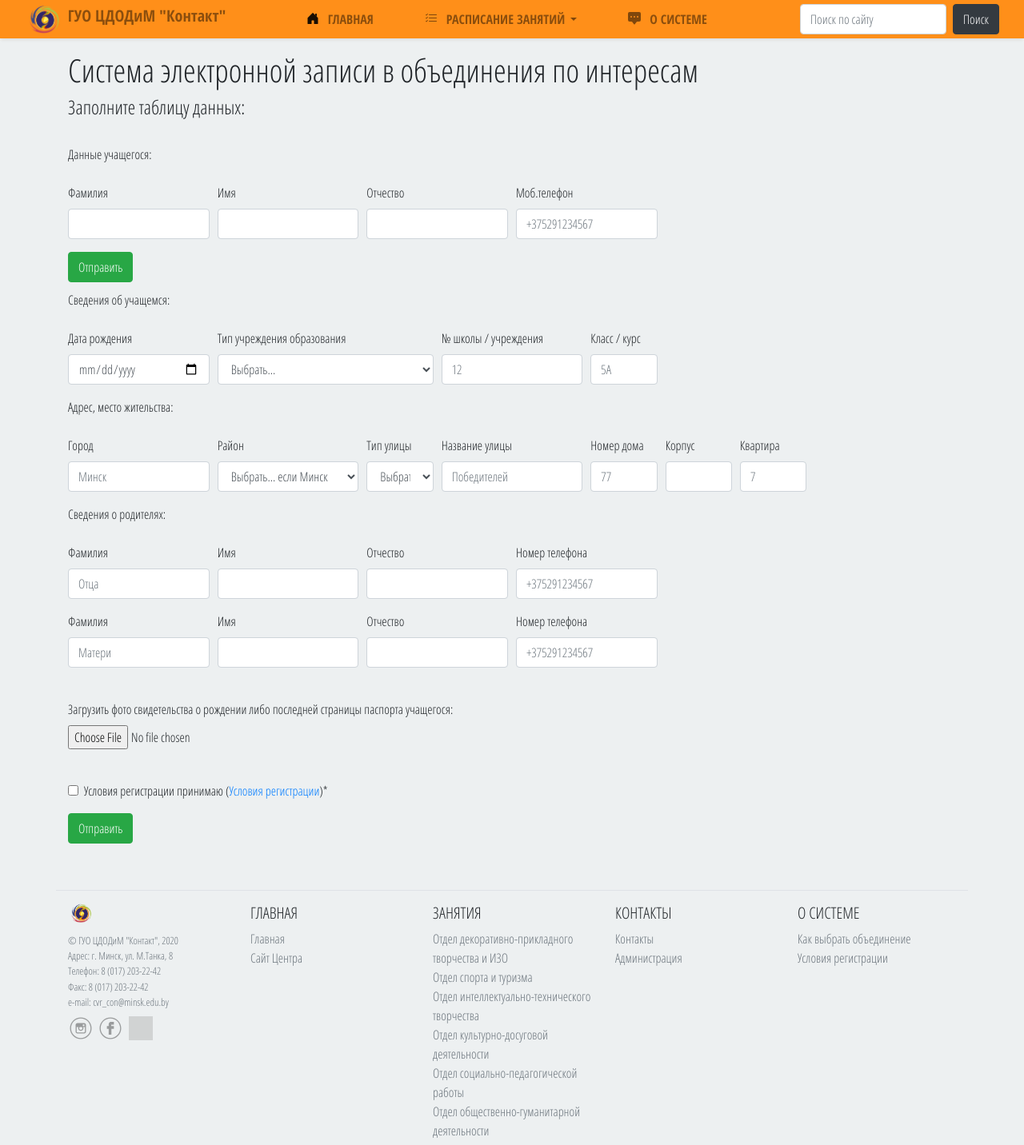
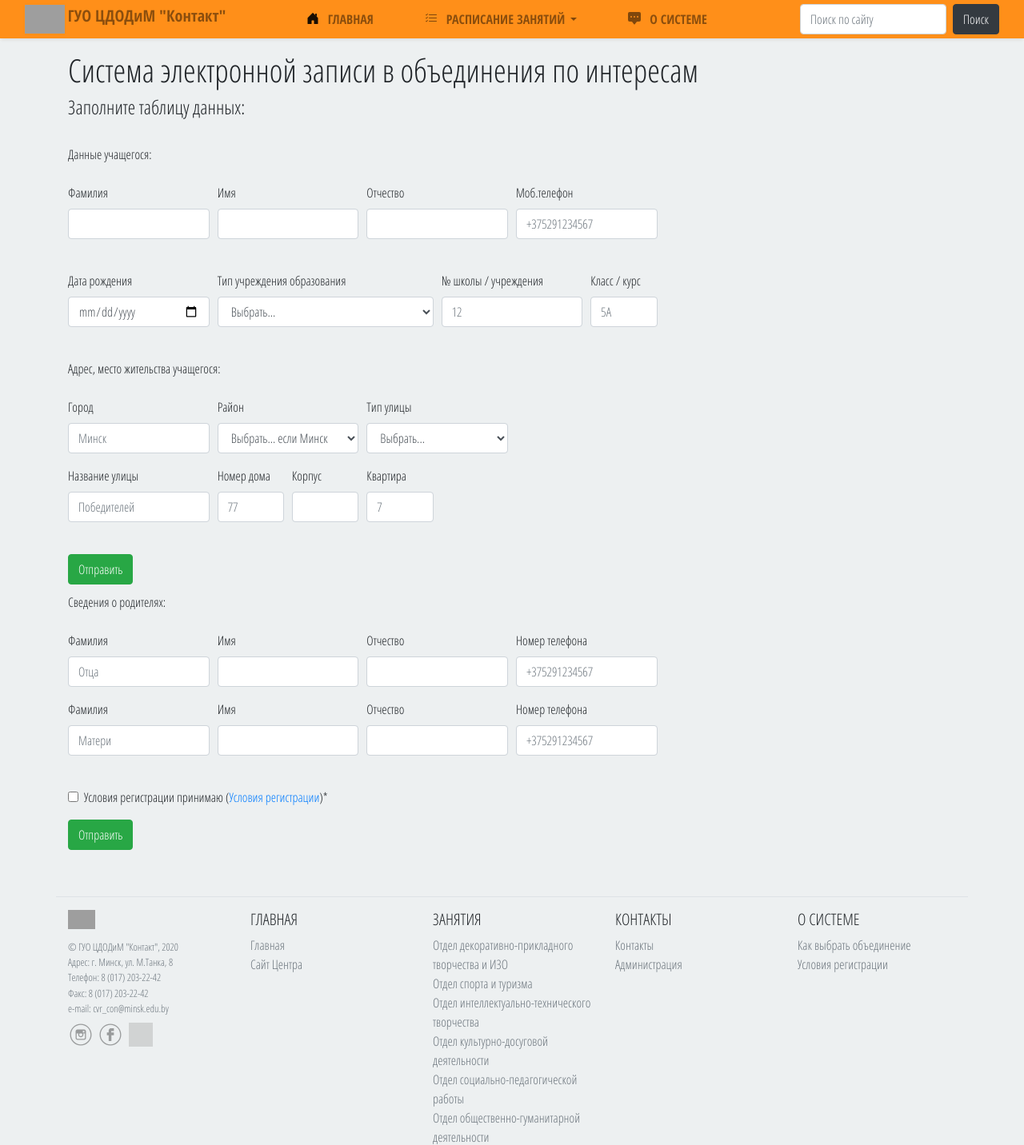
Before and after one commit to evgene30/python-flask-register, a Flask app: page / in a window 1280 px wide. Shown: the top 1432 px of the page at 80% size. Run offline with Flask 2, Linux system fonts and the light colour scheme; some libraries are stand-ins or nearby versions; grey boxes are pictures that could not be loaded.

Commit message:
v.12.11.10

```diff
--- a/ImageWrite.py
+++ b/ImageWrite.py
@@ -1,4 +1,5 @@
 from PIL import Image
+
 
 
 def scale_image(input_image_path,
--- a/app.py
+++ b/app.py
@@ -4,12 +4,11 @@ import pymysql.cursors
 # Создаем экземпляр Flask App
 app = Flask(__name__)
 
-
 # Соединяемся с базой данных
 con = pymysql.connect(host='127.0.0.1',
                       user='root',
                       password='12345678',
-                      db='expenses',
+                      db='kontakt',
                       charset='utf8mb4',
                       cursorclass=pymysql.cursors.DictCursor)
 
@@ -20,38 +19,50 @@ def index():
     # Проверяем использование метода отправки данных
     if request.method == "POST":
         cur = con.cursor()
-        print(request.form)
+
         b = request.form['inputFamily'].strip()
         a = request.form['inputName'].strip()
         c = request.form['inputLastName'].strip()
         d = request.form['inputPhone'].strip()
+        e = request.form['inputDateBirthsday'].strip()
+        f = request.form['inputShool'].strip()
+        g = request.form['inputNumberShool'].strip()
+        h = request.form['inputClass'].strip()
+        j = request.form['inputCity'].strip()
+        k = request.form['inputRaion'].strip()
+        l = request.form['inputTupeStreet'].strip()
+        m = request.form['imputNameStreet'].strip()
+        u = request.form['inputHome'].strip()
+        r = request.form['inputCorpus'].strip()
+        mr = request.form['inputRoom'].strip()
+
 
         # Ввод значений полей в базу данных
         cur.execute(
-            """INSERT INTO staff (Name, Family, FatherFamily, sum)
-            VALUES ('%(Name)s', '%(Family)s', '%(FatherFamily)s','%(sum)s')
-            """ % {"Name": a, "Family": b, "FatherFamily": c, "sum": d}
+            """INSERT INTO user_kontakt (inputFamily, inputName, inputLastName, inputPhone, inputDateBirthsday, inputShool, inputNumberShool, inputClass, inputCity, inputRaion, inputTupeStreet, imputNameStreet, inputHome, inputCorpus, inputRoom)
+            VALUES ('%(inputFamily)s', '%(inputName)s', '%(inputLastName)s', '%(inputPhone)s', '%(inputDateBirthsday)s', '%(inputShool)s','%(inputNumberShool)s', '%(inputClass)s', '%(inputCity)s', '%(inputRaion)s', '%(inputTupeStreet)s','%(imputNameStreet)s','%(inputHome)s','%(inputCorpus)s', '%(inputRoom)s')"""
+                % {"inputFamily": a, "inputName": b, "inputLastName": c, "inputPhone": d, "inputDateBirthsday": e,
+                   "inputShool": f, "inputNumberShool": g, "inputClass": h, "inputCity": j, "inputRaion": k,
+                   "inputTupeStreet": l, "imputNameStreet": m, "inputHome": u, "inputCorpus": r, "inputRoom": mr}
         )
         # Сохранение внесенных изменений
         con.commit()
 
         # Просмотр измененных данных
-        cur.execute("SELECT * FROM staff")
+        cur.execute("SELECT * FROM user_kontakt")
         rows = cur.fetchall()
         for row in rows:
             print(row)
 
         # Вывод информации о изменениях
-        base = "'expenses'".upper()
+        base = "'user_kontakt'".upper()
         print('\n''Изменения в базу ' + base + ' внесены!' + '\n')
         # Закрыть соединение
-        #con.close()
+        # con.close()
         # Выести страницу успешного запроса
         return render_template('Success!.html')
-
-
-
-
+    else:
+        return render_template('index.html')
 
     q = request.args.get('q')
     if q:
@@ -75,6 +86,5 @@ def search():
     return render_template('search.html')
 
 
-
 if __name__ == "__main__":
     app.run(debug=True)
--- a/static/css/style.css
+++ b/static/css/style.css
@@ -24,8 +24,9 @@ html {
 .navbar-brand b:hover,
 .navbar-brand b:focus,
 .navbar-brand b:active {
-  text-decoration: underline;
   opacity: 100;
+  border-bottom: 2px solid #000;
+
 }
 
 .link {
@@ -37,6 +38,7 @@ html {
 
 .ref {
   margin: 0px;
+
 }
 
 .dr2 {
@@ -46,6 +48,7 @@ html {
   margin-left: 2px;
   text-decoration: none;
   opacity: 0.35;
+
 }
 
 .ya-site-form {
@@ -60,24 +63,28 @@ html {
   text-decoration: none;
   opacity: 0.35;
   margin-right: 5px;
+
 }
 
 .dr:hover,
 .dr:focus,
 .dr:active {
   opacity: 100;
+
 }
 
 .dr2:hover,
 .dr2:focus,
 .dr2:active {
   opacity: 100;
+
 }
 
 .succes {
   display: flex;
   align-items: center;
   align-self: center;
+
 }
 
 
--- a/templates/index.html
+++ b/templates/index.html
@@ -31,22 +31,15 @@
             <input type="tel" class="form-control" name="inputPhone" placeholder="+375291234567" value="" required>
         </div>
     </div>
-    <button type="submit" class="btn btn-success" style="margin-bottom: 10px;">Отправить</button>
-</form>
-
-
-
-Сведения об учащемся:
-<br>
     <br>
     <div class="form-row">
         <div class="form-group col-md-2">
-            <label for="date">Дата рождения</label>
-            <input type="date" class="form-control" id="inputDateBirthsday">
+            <label>Дата рождения</label>
+            <input type="date" class="form-control" name="inputDateBirthsday">
         </div>
         <div class="form-group col-md-3">
-            <label for="inputShool">Тип учреждения образования</label>
-            <select id="inputShool" class="form-control">
+            <label>Тип учреждения образования</label>
+            <select name="inputShool" class="form-control">
                 <option selected>Выбрать...</option>
                 <option>Ясли-сад</option>
                 <option>Школа</option>
@@ -57,121 +50,122 @@
             </select>
         </div>
         <div class="form-group col-md-2">
-            <label for="text">№ школы / учреждения</label>
-            <input type="text" class="form-control" id="inputNumberShool" placeholder="12">
+            <label>№ школы / учреждения</label>
+            <input type="text" class="form-control" name="inputNumberShool" placeholder="12">
         </div>
         <div class="form-group col-md-1">
-            <label for="inputClass">Класс / курс</label>
-            <input type="text" class="form-control" id="inputClass" placeholder="5А">
+            <label>Класс / курс</label>
+            <input type="text" class="form-control" name="inputClass" placeholder="5А">
         </div>
     </div>
-
-    Адрес, место жительства:
+    <br>
+Адрес, место жительства учащегося:
     <br>
     <br>
     <div class="form-row">
         <div class="form-group col-md-2">
-            <label for="inputCity">Город</label>
-            <input type="text" class="form-control" id="inputCity" placeholder="Минск">
+            <label>Город</label>
+            <input type="text" class="form-control" name="inputCity" placeholder="Минск">
         </div>
         <div class="form-group col-md-2">
-            <label for="inputState">Район</label>
-            <select id="inputState" class="form-control">
+            <label>Район</label>
+            <select name="inputRaion" class="form-control">
                 <option selected>Выбрать... если Минск</option>
                 <option>Фрунзенский</option>
                 <option>Центральный</option>
+                <option>Советский</option>
+                <option>Первомайский</option>
+                <option>Партизанский</option>
+                <option>Октябрьский</option>
+                <option>Московский</option>
+                <option>Ленинский</option>
+                <option>Заводской</option>
             </select>
         </div>
-        <div class="form-group col-md-1">
-            <label for="inputTupeStreet">Тип улицы</label>
-            <select id="inputTupeStreet" class="form-control">
+        <div class="form-group col-md-2">
+            <label>Тип улицы</label>
+            <select name="inputTupeStreet" class="form-control">
                 <option selected>Выбрать...</option>
-                <option>ул.</option>
-                <option>пр.</option>
-                <option>пер.</option>
+                <option>улица</option>
+                <option>проспект</option>
+                <option>переулок</option>
                 <option>площадь</option>
                 <option>проезд</option>
                 <option>тупик</option>
             </select>
         </div>
+    </div>
+    <div class="form-row">
         <div class="form-group col-md-2">
-            <label for="text">Название улицы</label>
-            <input type="text" class="form-control" id="imputStreet" placeholder="Победителей">
+            <label>Название улицы</label>
+            <input type="text" class="form-control" name="imputNameStreet" placeholder="Победителей">
         </div>
         <div class="form-group col-md-1">
-            <label for="inputCity">Номер дома</label>
-            <input type="text" class="form-control" id="inputCity" placeholder="77">
+            <label>Номер дома</label>
+            <input type="text" class="form-control" name="inputHome" placeholder="77">
         </div>
         <div class="form-group col-md-1">
-            <label for="inputCity">Корпус</label>
-            <input type="text" class="form-control" id="inputCity">
+            <label>Корпус</label>
+            <input type="text" class="form-control" name="inputCorpus">
         </div>
         <div class="form-group col-md-1">
-            <label for="inputCity">Квартира</label>
-            <input type="text" class="form-control" id="inputCity" placeholder="7">
+            <label>Квартира</label>
+            <input type="text" class="form-control" name="inputRoom" placeholder="7">
         </div>
     </div>
+    <br>
+    <button type="submit" class="btn btn-success" style="margin-bottom: 10px;">Отправить</button>
+</form>
 Сведения о родителях:
     <br>
     <br>
-    <form>
     <div class="form-row">
         <div class="form-group col-md-2">
-                <label for="inputEmail4">Фамилия</label>
-                <input type="text" class="form-control" id="inputEmail4" placeholder="Отца">
+            <label>Фамилия</label>
+            <input type="text" class="form-control" name="inputFatherFamyli" placeholder="Отца">
         </div>
         <div class="form-group col-md-2">
-                <label for="inputPassword4">Имя</label>
-                <input type="text" class="form-control" id="inputPassword4">
+            <label>Имя</label>
+            <input type="text" class="form-control" name="inputFatherName">
         </div>
         <div class="form-group col-md-2">
-                <label for="inputPassword4">Отчество</label>
-                <input type="text" class="form-control" id="inputPassword4">
+            <label>Отчество</label>
+            <input type="text" class="form-control" name="inputFatherLastName">
         </div>
         <div class="form-group col-md-2">
-                <label for="inputPassword4">Номер телефона</label>
-                <input type="text" class="form-control" id="inputPassword4" placeholder="+375291234567">
+            <label>Номер телефона</label>
+            <input type="text" class="form-control" name="inputFatherPhone" placeholder="+375291234567">
         </div>
     </div>
-        <form>
     <div class="form-row">
         <div class="form-group col-md-2">
-                    <label for="inputEmail4">Фамилия</label>
-                    <input type="text" class="form-control" id="inputEmail4" placeholder="Матери">
+            <label>Фамилия</label>
+            <input type="text" class="form-control" id="inputMatherFamyli" placeholder="Матери">
         </div>
         <div class="form-group col-md-2">
-                    <label for="inputPassword4">Имя</label>
-                    <input type="text" class="form-control" id="inputPassword4">
+            <label>Имя</label>
+            <input type="text" class="form-control" name="inputMatherName">
         </div>
         <div class="form-group col-md-2">
-                    <label for="inputPassword4">Отчество</label>
-                    <input type="text" class="form-control" id="inputPassword4">
+            <label>Отчество</label>
+            <input type="text" class="form-control" name="inputMatherLastName">
         </div>
         <div class="form-group col-md-2">
-                    <label for="inputPassword4">Номер телефона</label>
-                    <input type="text" class="form-control" id="inputPassword4" placeholder="+375291234567">
+            <label>Номер телефона</label>
+            <input type="text" class="form-control" name="inputMatherPhone" placeholder="+375291234567">
         </div>
     </div>
     <br>
-            <form>
-                <div class="form-group">
-                    <label for="exampleFormControlFile1">Загрузить фото свидетельства о рождении либо последней страницы
-                        паспорта учащегося:</label>
-                    <input type="file" class="form-control-file" id="exampleFormControlFile1">
-                </div>
-            </form>
-            <br>
     <div class="form-group">
         <div class="form-check">
-                    <input class="form-check-input" type="checkbox" id="gridCheck">
-                    <label class="form-check-label" for="gridCheck">
+            <input class="form-check-input" type="checkbox" name="gridCheck">
+            <label class="form-check-label">
                     Условия регистрации принимаю (<a href="/about">Условия регистрации</a>)*
             </label>
         </div>
     </div>
     <button type="submit" class="btn btn-success" style="margin-bottom: 10px;">Отправить</button>
 </form>
-        </div>
 
 
 {% endblock %}
```
Also changed, not shown: db.py (+24 -1 lines), static/image/logo_1.png (deleted). Lines whose indentation alone changed are shown as unchanged.
